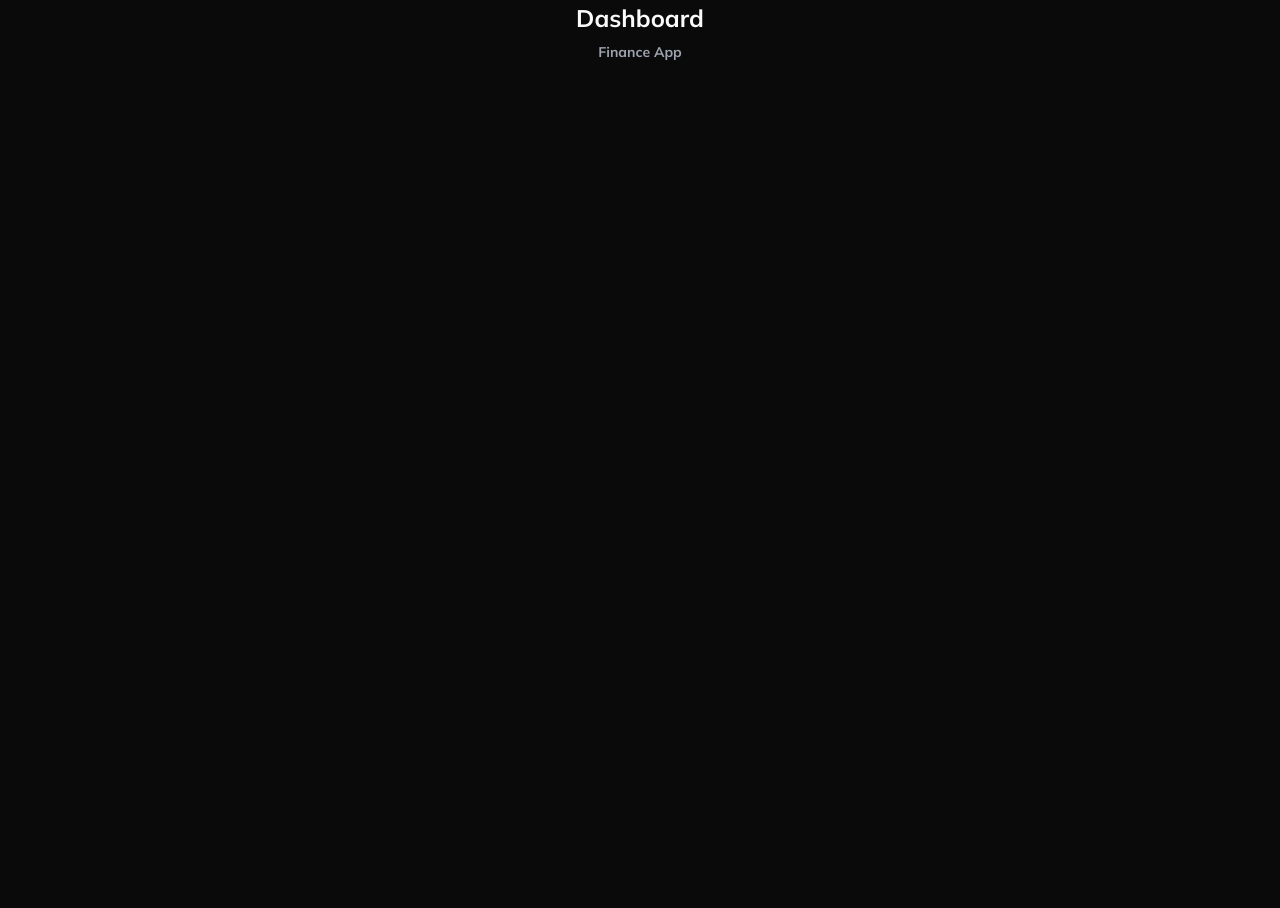
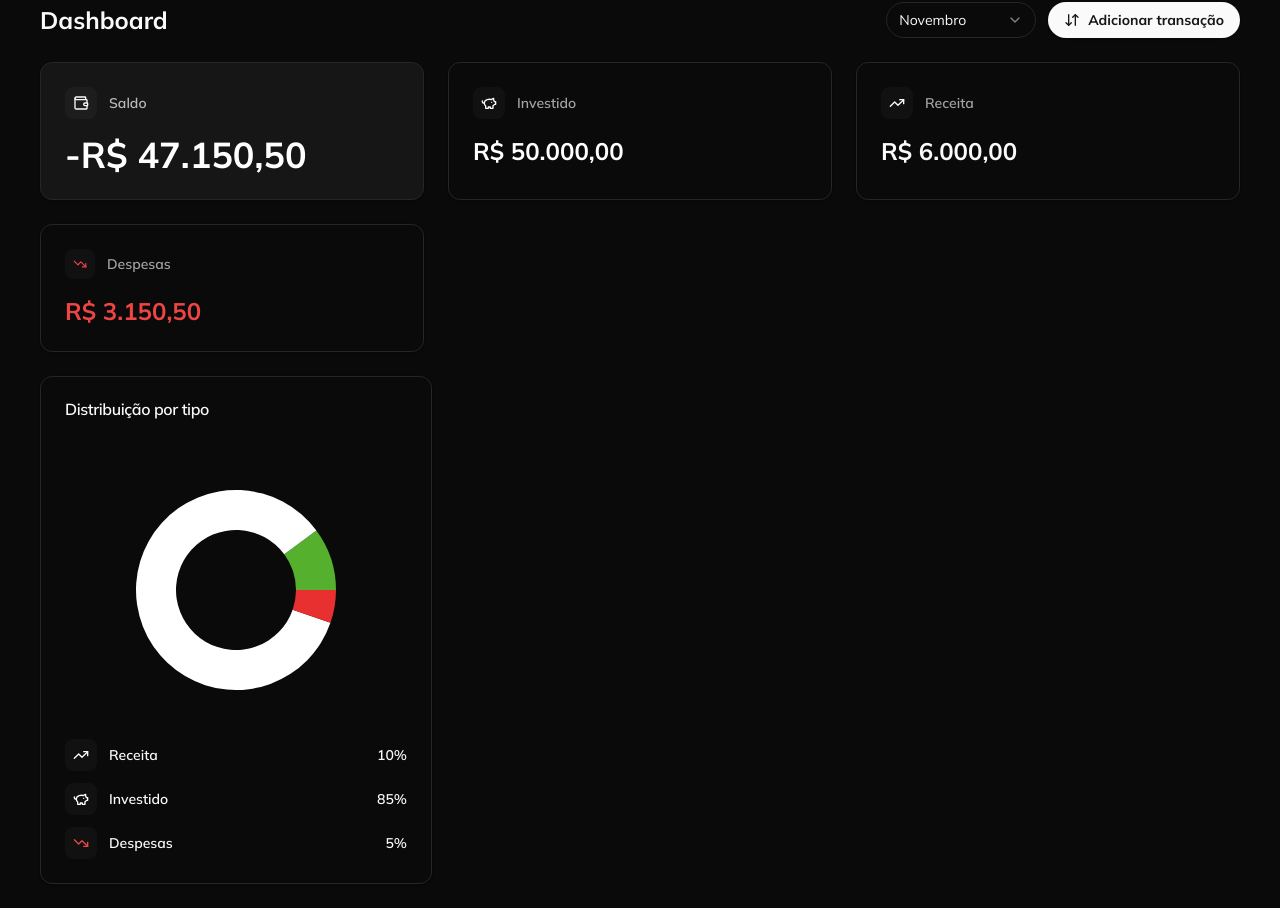
Before and after one commit to wendryuslima/teste-arte-arena, a Next.js app: page / in a window 1280 px wide. Shown: the part 115-1023 px from the top of the page. Before the commit the page ends 800 px from the top, so only its background shows below. Built offline with nearby package versions, Linux system fonts and the light colour scheme.

Commit message:
feat: enhance dashboard with summary cards, transaction pie chart, and expenses per category components

```diff
--- /dev/null
+++ b/app/_components/expenses-per-category.tsx
@@ -0,0 +1,46 @@
+"use client";
+
+import { Card, CardContent, CardHeader, CardTitle } from "@/components/ui/card";
+import { ScrollArea } from "@/components/ui/scroll-area";
+import { Progress } from "@/components/ui/progress";
+import { TRANSACTION_CATEGORY_LABELS } from "./_constants/transactions";
+import { DashboardData } from "@/types/transaction";
+import { formatCurrency } from "@/lib/utils/currency";
+
+interface ExpensesPerCategoryProps {
+  data: DashboardData;
+}
+
+const ExpensesPerCategory = ({ data }: ExpensesPerCategoryProps) => {
+  return (
+    <Card className="col-span-2">
+      <CardHeader>
+        <CardTitle className="font-semibold">Gastos por categoria</CardTitle>
+      </CardHeader>
+      <CardContent>
+        <ScrollArea className="h-full rounded-md border pb-6">
+          <div className="space-y-6 p-6">
+            {data.totalExpensePerCategory.map((item) => (
+              <div key={item.category} className="space-y-2">
+                <div className="flex justify-between w-full">
+                  <span className="text-sm font-bold">
+                    {TRANSACTION_CATEGORY_LABELS[item.category]}
+                  </span>
+                  <span className="text-sm font-bold">
+                    {item.percentageOfTotal.toFixed(0)}%
+                  </span>
+                </div>
+                <Progress value={item.percentageOfTotal} />
+                <span className="text-xs text-muted-foreground">
+                  {formatCurrency(item.totalAmount)}
+                </span>
+              </div>
+            ))}
+          </div>
+        </ScrollArea>
+      </CardContent>
+    </Card>
+  );
+};
+
+export default ExpensesPerCategory;
--- /dev/null
+++ b/app/_components/summary-cards.tsx
@@ -0,0 +1,82 @@
+"use client";
+
+import { Card, CardContent } from "@/components/ui/card";
+import { Wallet, PiggyBank, TrendingUp, TrendingDown } from "lucide-react";
+import { formatCurrency } from "@/lib/utils/currency";
+import { DashboardData } from "@/types/transaction";
+
+interface SummaryCardsProps {
+  data: DashboardData;
+}
+
+const SummaryCards = ({ data }: SummaryCardsProps) => {
+  return (
+    <div className="grid gap-6 lg:grid-cols-3">
+      <Card className="bg-white bg-opacity-5">
+        <CardContent className="flex flex-col gap-4 p-6">
+          <div className="flex items-center gap-3">
+            <div className="rounded-lg bg-white bg-opacity-[3%] p-2">
+              <Wallet size={16} />
+            </div>
+            <span className="text-sm font-semibold text-white opacity-70">
+              Saldo
+            </span>
+          </div>
+          <p className="text-4xl font-bold text-white">
+            {formatCurrency(data.balance)}
+          </p>
+        </CardContent>
+      </Card>
+
+      <Card>
+        <CardContent className="flex flex-col gap-4 p-6">
+          <div className="flex items-center gap-3">
+            <div className="rounded-lg bg-white bg-opacity-[3%] p-2">
+              <PiggyBank size={16} />
+            </div>
+            <span className="text-sm font-semibold text-muted-foreground">
+              Investido
+            </span>
+          </div>
+          <p className="text-2xl font-bold text-white">
+            {formatCurrency(data.investimentTotals)}
+          </p>
+        </CardContent>
+      </Card>
+
+      <Card>
+        <CardContent className="flex flex-col gap-4 p-6">
+          <div className="flex items-center gap-3">
+            <div className="rounded-lg bg-white bg-opacity-[3%] p-2">
+              <TrendingUp size={16} className="text-primary" />
+            </div>
+            <span className="text-sm font-semibold text-muted-foreground">
+              Receita
+            </span>
+          </div>
+          <p className="text-2xl font-bold text-primary">
+            {formatCurrency(data.depositsTotal)}
+          </p>
+        </CardContent>
+      </Card>
+
+      <Card>
+        <CardContent className="flex flex-col gap-4 p-6">
+          <div className="flex items-center gap-3">
+            <div className="rounded-lg bg-white bg-opacity-[3%] p-2">
+              <TrendingDown size={14} className="text-red-500" />
+            </div>
+            <span className="text-sm font-semibold text-muted-foreground">
+              Despesas
+            </span>
+          </div>
+          <p className="text-2xl font-bold text-red-500">
+            {formatCurrency(data.expensesTotals)}
+          </p>
+        </CardContent>
+      </Card>
+    </div>
+  );
+};
+
+export default SummaryCards;
--- /dev/null
+++ b/app/_components/transaction-pie-chart.tsx
@@ -0,0 +1,116 @@
+"use client";
+
+import { Card, CardContent, CardHeader, CardTitle } from "@/components/ui/card";
+import {
+  ChartContainer,
+  ChartTooltip,
+  ChartTooltipContent,
+} from "@/components/ui/chart";
+import { PieChart, Pie, Cell } from "recharts";
+import { TrendingUp, TrendingDown, PiggyBank } from "lucide-react";
+import { DashboardData } from "@/types/transaction";
+import { TransactionType } from "@/types/transaction";
+
+interface TransactionPieChartProps {
+  data: DashboardData;
+}
+
+const TransactionPieChart = ({ data }: TransactionPieChartProps) => {
+  const chartData = [
+    {
+      name: "Receita",
+      value: data.typePercentage[TransactionType.DEPOSIT],
+      fill: "#55B02E",
+    },
+    {
+      name: "Investido",
+      value: data.typePercentage[TransactionType.INVESTMENT],
+      fill: "#FFFFFF",
+    },
+    {
+      name: "Despesas",
+      value: data.typePercentage[TransactionType.EXPENSE],
+      fill: "#E93030",
+    },
+  ];
+
+  const chartConfig = {
+    receita: {
+      label: "Receita",
+      color: "#55B02E",
+    },
+    investido: {
+      label: "Investido",
+      color: "#FFFFFF",
+    },
+    despesas: {
+      label: "Despesas",
+      color: "#E93030",
+    },
+  };
+
+  return (
+    <Card>
+      <CardHeader>
+        <CardTitle className="font-semibold">Distribuição por tipo</CardTitle>
+      </CardHeader>
+      <CardContent className="p-6">
+        <ChartContainer config={chartConfig} className="mx-auto aspect-square max-h-[250px]">
+          <PieChart>
+            <ChartTooltip content={<ChartTooltipContent hideLabel />} />
+            <Pie
+              data={chartData}
+              dataKey="value"
+              nameKey="name"
+              cx="50%"
+              cy="50%"
+              innerRadius={60}
+              outerRadius={100}
+            >
+              {chartData.map((entry, index) => (
+                <Cell key={`cell-${index}`} fill={entry.fill} />
+              ))}
+            </Pie>
+          </PieChart>
+        </ChartContainer>
+        <div className="mt-6 space-y-3">
+          <div className="flex items-center gap-3">
+            <div className="rounded-lg bg-white bg-opacity-[3%] p-2">
+              <TrendingUp size={16} className="text-primary" />
+            </div>
+            <div className="flex flex-1 items-center justify-between">
+              <span className="text-sm font-semibold">Receita</span>
+              <span className="text-sm font-semibold">
+                {data.typePercentage[TransactionType.DEPOSIT].toFixed(0)}%
+              </span>
+            </div>
+          </div>
+          <div className="flex items-center gap-3">
+            <div className="rounded-lg bg-white bg-opacity-[3%] p-2">
+              <PiggyBank size={16} className="text-white" />
+            </div>
+            <div className="flex flex-1 items-center justify-between">
+              <span className="text-sm font-semibold">Investido</span>
+              <span className="text-sm font-semibold">
+                {data.typePercentage[TransactionType.INVESTMENT].toFixed(0)}%
+              </span>
+            </div>
+          </div>
+          <div className="flex items-center gap-3">
+            <div className="rounded-lg bg-white bg-opacity-[3%] p-2">
+              <TrendingDown size={16} className="text-red-500" />
+            </div>
+            <div className="flex flex-1 items-center justify-between">
+              <span className="text-sm font-semibold">Despesas</span>
+              <span className="text-sm font-semibold">
+                {data.typePercentage[TransactionType.EXPENSE].toFixed(0)}%
+              </span>
+            </div>
+          </div>
+        </div>
+      </CardContent>
+    </Card>
+  );
+};
+
+export default TransactionPieChart;
--- a/app/page.tsx
+++ b/app/page.tsx
@@ -1,20 +1,42 @@
+"use client";
+
+import { useSearchParams } from "next/navigation";
 import NavBar from "@/components/nav-bar";
+import DashboardHeader from "./_components/dashboard-header";
+import SummaryCards from "./_components/summary-cards";
+import TransactionPieChart from "./_components/transaction-pie-chart";
+import ExpensesPerCategory from "./_components/expenses-per-category";
+import AddTransactionButton from "@/components/add-transaction-button";
+import { getDashboardData } from "./_data/mock-data";
 
 const Home = () => {
+  const searchParams = useSearchParams();
+  const monthParam = searchParams.get("month");
+  const currentMonth = monthParam
+    ? parseInt(monthParam)
+    : new Date().getMonth() + 1;
+
+  const dashboardData = getDashboardData(currentMonth);
+
   return (
     <>
       <NavBar />
-      <div className="flex flex-col space-y-6 overflow-hidden p-10 lg:overflow-hidden">
-        <div className="flex flex-col items-center justify-center gap-2">
-          <h1 className="text-2xl font-bold">Dashboard</h1>
-          <h1 className="text-sm font-bold text-gray-400">Finance App</h1>
-        </div>
-        <div className="flex flex-col items-center justify-between">
-          <div className="flex items-center gap-3"></div>
+      <div className="flex flex-col gap-6 p-10">
+        <div className="flex items-center justify-between">
+          <div className="flex flex-col items-center justify-center gap-2">
+            <h1 className="text-2xl font-bold">Dashboard</h1>
+          </div>
+          <div className="flex items-center gap-3">
+            <DashboardHeader />
+            <AddTransactionButton />
+          </div>
         </div>
 
-        <div className="flex flex-col gap-4 lg:grid-cols-[2fr,1fr] lg:overflow-hidden">
-          <div className="flex flex-col gap-4 lg:overflow-hidden"></div>
+        <SummaryCards data={dashboardData} />
+
+        <div className="grid gap-6 lg:grid-cols-[1fr,2fr]">
+          <TransactionPieChart data={dashboardData} />
+          <ExpensesPerCategory data={dashboardData} />
         </div>
       </div>
     </>
--- /dev/null
+++ b/components/add-transaction-button.tsx
@@ -0,0 +1,15 @@
+"use client";
+
+import { Button } from "@/components/ui/button";
+import { ArrowDownUp } from "lucide-react";
+
+const AddTransactionButton = () => {
+  return (
+    <Button className="rounded-full font-bold">
+      <ArrowDownUp size={16} />
+      Adicionar transação
+    </Button>
+  );
+};
+
+export default AddTransactionButton;
```
Also changed, not shown: app/_components/dashboard-header.tsx (+10 -2 lines), app/_components/_constants/transactions.ts (line endings or trailing spaces).
